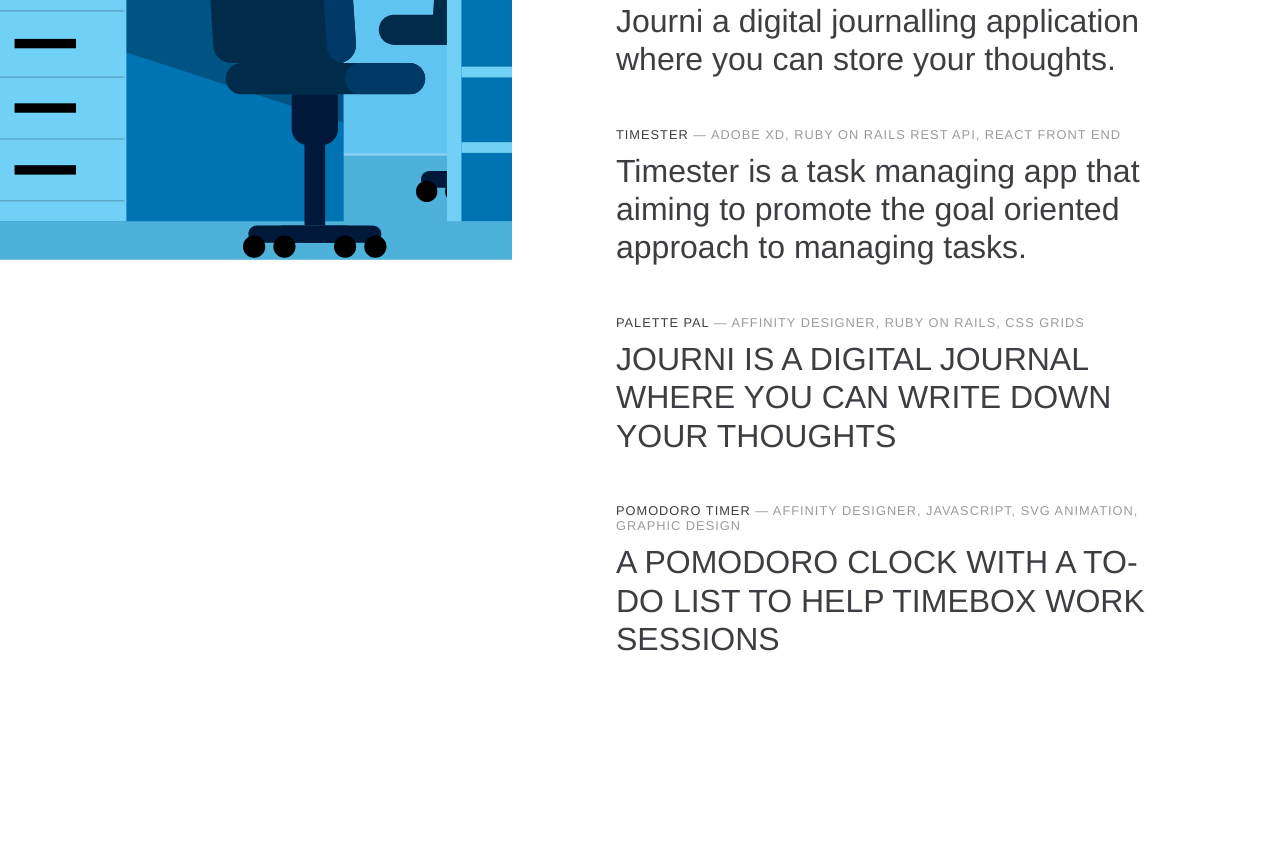
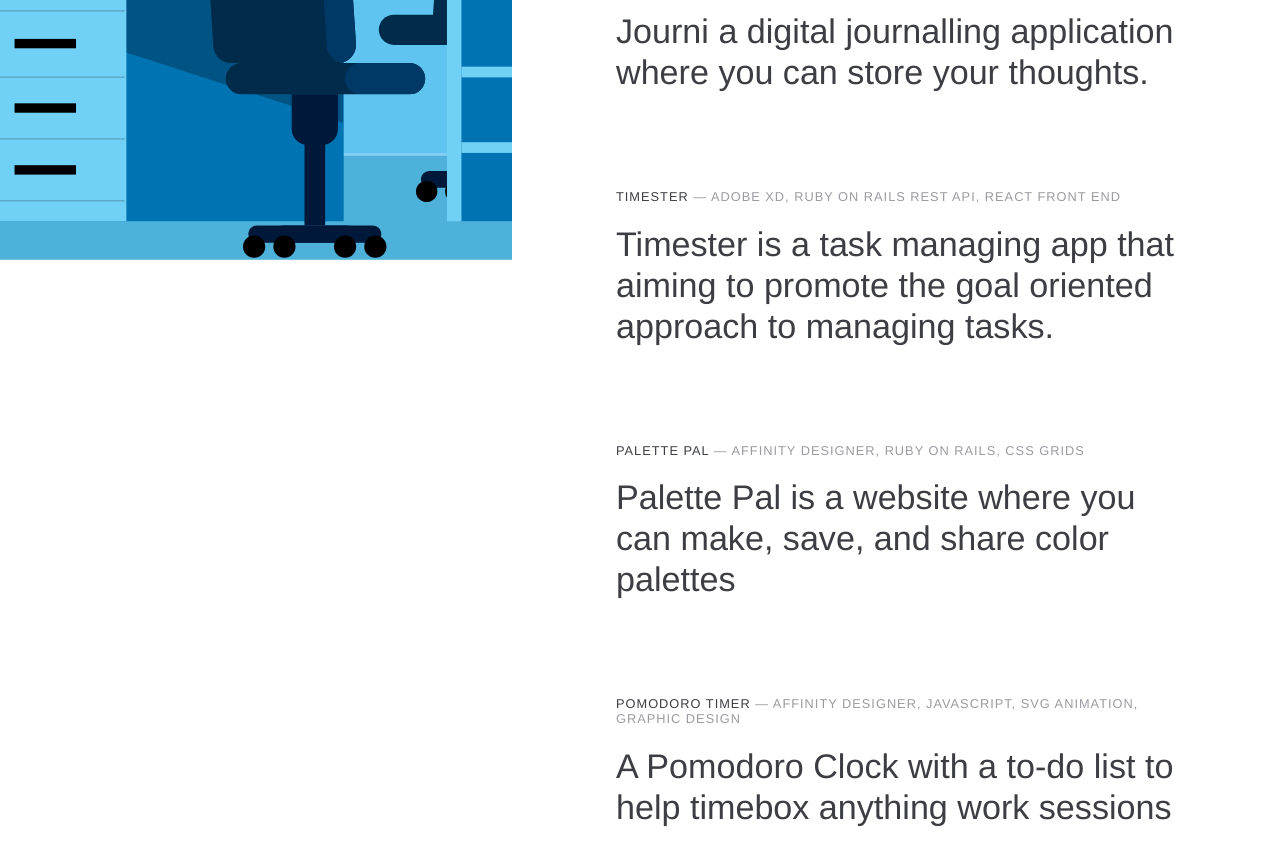
Before and after one commit to Moniet/moniet-thoughtbot-resume, a React (Create React App) app: page /case-studies in a window 1280 px wide. Shown: the part 540-1404 px from the top of the page. Before the commit the page ends 1270 px from the top, so only its background shows below. Built offline with nearby package versions, Linux system fonts and the light colour scheme; a web font is replaced by a local one.

Commit message:
changed description to be lowercase for consistency

```diff
--- a/src/case-studies.json
+++ b/src/case-studies.json
@@ -16,7 +16,7 @@
   {
     "title": "PALETTE PAL",
     "tags": ["AFFINITY DESIGNER", "RUBY ON RAILS", "CSS GRIDS"],
-    "description": "JOURNI IS A DIGITAL JOURNAL WHERE YOU CAN WRITE DOWN YOUR THOUGHTS",
+    "description": "Palette Pal is a website where you can make, save, and share color palettes",
     "link": "https://github.com/Moniet/palette-project",
     "img": "palette-pal.png"
   },
@@ -28,7 +28,7 @@
       "SVG ANIMATION",
       "GRAPHIC DESIGN"
     ],
-    "description": "A POMODORO CLOCK WITH A TO-DO LIST TO HELP TIMEBOX WORK SESSIONS",
+    "description": "A Pomodoro Clock with a to-do list to help timebox anything work sessions",
     "link": "https://github.com/Moniet/pomodoro_clock",
     "img": "pomodoro-timer.png"
   }
--- a/src/components/CaseStudies.js
+++ b/src/components/CaseStudies.js
@@ -1,6 +1,6 @@
 /** @jsx jsx */
 import { jsx } from '@emotion/core'
-import React, { useEffect, useState, useRef } from 'react'
+import React from 'react'
 import styled from '@emotion/styled'
 import { colors } from '../utils/theme'
 import caseStudies from '../case-studies.json'
@@ -72,7 +72,7 @@ const List = styled.ul`
 `
 
 const ListItem = styled.li`
-  margin-bottom: 3rem;
+  margin-bottom: 6rem;
 `
 
 const Link = styled.a`
@@ -90,13 +90,13 @@ const Link = styled.a`
     font-weight: 500;
     letter-spacing: 1px;
     text-transform: uppercase;
-    margin-bottom: 0.75em;
+    margin-bottom: 1.5em;
     color: ${colors.text};
   }
 
   h2 {
     font-weight: 300;
-    font-size: 2rem;
+    font-size: 2.133em;
     text-transform: capital;
   }
 
```
